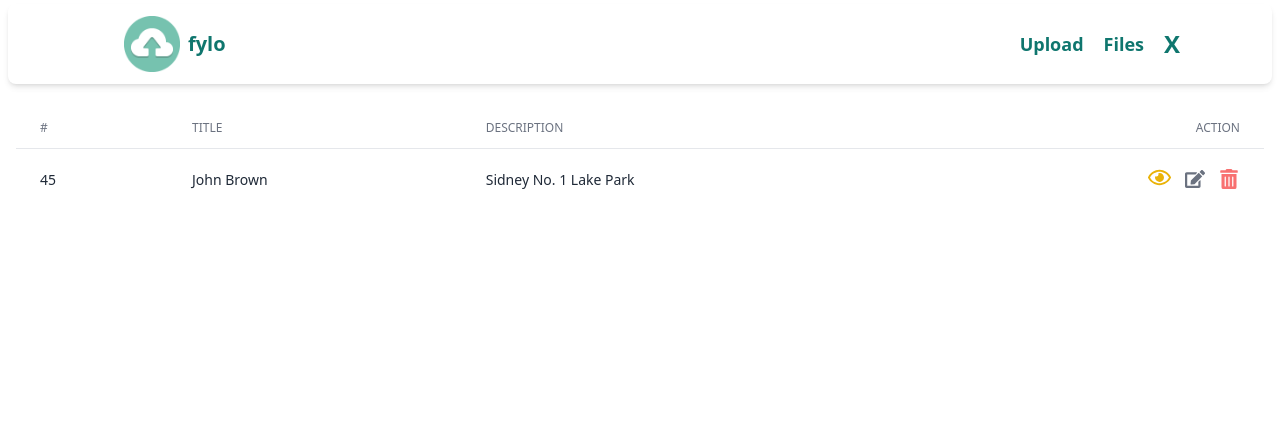
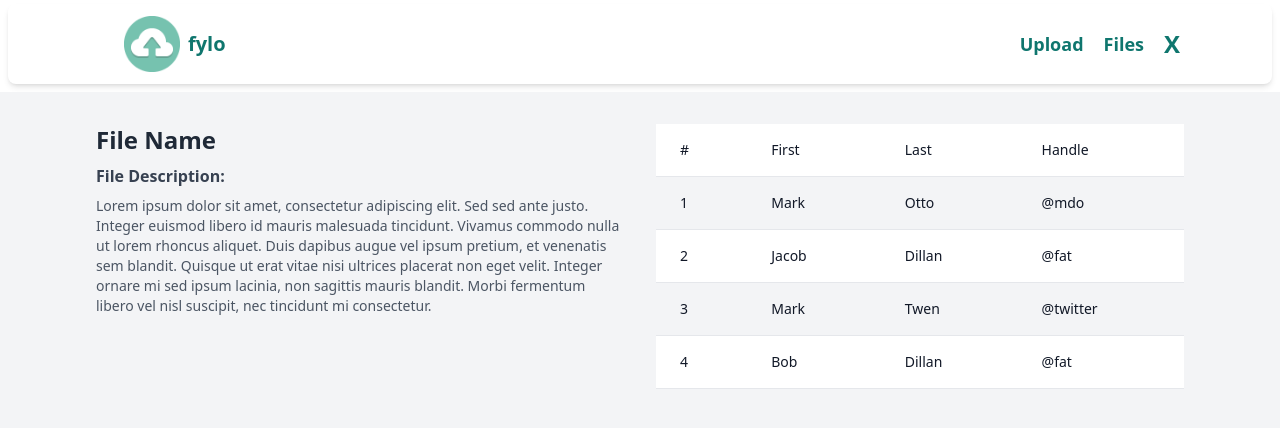
Before and after one commit to amanuel0924/multiFileUploader, a React (Vite) app in the folder frontend/: page / in a window 1280 px wide. Shown: the top 428 px of the page. Built offline with nearby package versions, Linux system fonts and the light colour scheme.

Commit message:
add  detail page for view discription and file download

```diff
--- a/frontend/src/App.tsx
+++ b/frontend/src/App.tsx
@@ -1,6 +1,7 @@
 import { Navbar } from './componets/Navbar'
 //import { Upload } from './pages/Upload'
-import { Files } from './pages/Files';
+// import { Files } from './pages/Files';
+import {ProductPage} from './pages/Details'
 
 import { ToastContainer } from 'react-toastify';
 import 'react-toastify/dist/ReactToastify.css';
@@ -12,7 +13,8 @@ function App() {
     <>
      <Navbar/>
       {/* <Upload/> */}
-      <Files/>
+      {/* <Files/> */}
+      <ProductPage/>
       <ToastContainer />
     </>
   )
--- /dev/null
+++ b/frontend/src/pages/Details.tsx
@@ -0,0 +1,105 @@
+import React from 'react';
+
+export const ProductPage = () => {
+  return (
+    <div className="bg-gray-100 container mx-auto dark:bg-gray-800 py-8">
+      <div className="max-w-6xl mx-auto px-4 sm:px-6 lg:px-8">
+        <div className="flex flex-col md:flex-row -mx-4">
+        <div className="md:flex-1 px-4">
+            <h2 className="text-2xl font-bold text-gray-800 dark:text-white mb-2">
+              File Name
+            </h2>
+            <div>
+              <span className="font-bold text-gray-700 dark:text-gray-300">
+                File Description:
+              </span>
+              <p className="text-gray-600 dark:text-gray-300 text-sm mt-2">
+                Lorem ipsum dolor sit amet, consectetur adipiscing elit. Sed
+                sed ante justo. Integer euismod libero id mauris malesuada tincidunt.
+                Vivamus commodo nulla ut lorem rhoncus aliquet. Duis dapibus augue
+                vel ipsum pretium, et venenatis sem blandit. Quisque ut erat vitae
+                nisi ultrices placerat non eget velit. Integer ornare mi sed ipsum
+                lacinia, non sagittis mauris blandit. Morbi fermentum libero vel
+                nisl suscipit, nec tincidunt mi consectetur.
+              </p>
+            </div>
+          </div>
+          <div className="md:flex-1 px-4">
+            <div className="h-[460px] rounded-lg  dark:bg-gray-700 mb-4">
+
+            <table className="min-w-full h-fit">
+              <thead className="bg-white border-b">
+                <tr>
+                  <th scope="col" className="text-sm font-medium text-gray-900 px-6 py-4 text-left">
+                    #
+                  </th>
+                  <th scope="col" className="text-sm font-medium text-gray-900 px-6 py-4 text-left">
+                    First
+                  </th>
+                  <th scope="col" className="text-sm font-medium text-gray-900 px-6 py-4 text-left">
+                    Last
+                  </th>
+                  <th scope="col" className="text-sm font-medium text-gray-900 px-6 py-4 text-left">
+                    Handle
+                  </th>
+                </tr>
+              </thead>
+              <tbody>
+                <tr className="bg-gray-100 border-b">
+                  <td className="px-6 py-4 whitespace-nowrap text-sm font-medium text-gray-900">1</td>
+                  <td className="text-sm text-gray-900 font-light px-6 py-4 whitespace-nowrap">
+                    Mark
+                  </td>
+                  <td className="text-sm text-gray-900 font-light px-6 py-4 whitespace-nowrap">
+                    Otto
+                  </td>
+                  <td className="text-sm text-gray-900 font-light px-6 py-4 whitespace-nowrap">
+                    @mdo
+                  </td>
+                </tr>
+                <tr className="bg-white border-b">
+                  <td className="px-6 py-4 whitespace-nowrap text-sm font-medium text-gray-900">2</td>
+                  <td className="text-sm text-gray-900 font-light px-6 py-4 whitespace-nowrap">
+                    Jacob
+                  </td>
+                  <td className="text-sm text-gray-900 font-light px-6 py-4 whitespace-nowrap">
+                    Dillan
+                  </td>
+                  <td className="text-sm text-gray-900 font-light px-6 py-4 whitespace-nowrap">
+                    @fat
+                  </td>
+                </tr>
+                <tr className="bg-gray-100 border-b">
+                  <td className="px-6 py-4 whitespace-nowrap text-sm font-medium text-gray-900">3</td>
+                  <td className="text-sm text-gray-900 font-light px-6 py-4 whitespace-nowrap">
+                    Mark
+                  </td>
+                  <td className="text-sm text-gray-900 font-light px-6 py-4 whitespace-nowrap">
+                    Twen
+                  </td>
+                  <td className="text-sm text-gray-900 font-light px-6 py-4 whitespace-nowrap">
+                    @twitter
+                  </td>
+                </tr>
+                <tr className="bg-white border-b">
+                  <td className="px-6 py-4 whitespace-nowrap text-sm font-medium text-gray-900">4</td>
+                  <td className="text-sm text-gray-900 font-light px-6 py-4 whitespace-nowrap">
+                    Bob
+                  </td>
+                  <td className="text-sm text-gray-900 font-light px-6 py-4 whitespace-nowrap">
+                    Dillan
+                  </td>
+                  <td className="text-sm text-gray-900 font-light px-6 py-4 whitespace-nowrap">
+                    @fat
+                  </td>
+                </tr>
+              </tbody>
+            </table>
+            </div>
+          </div>
+
+        </div>
+      </div>
+    </div>
+  );
+};
--- a/frontend/tailwind.config.js
+++ b/frontend/tailwind.config.js
@@ -1,6 +1,7 @@
 /** @type {import('tailwindcss').Config} */
 export default {
   content: ["./index.html", "./src/**/*.{js,ts,jsx,tsx}"],
+  darkMode: "class",
   theme: {
     extend: {},
   },
```
